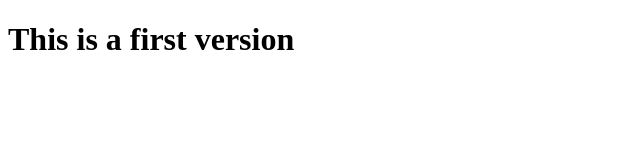
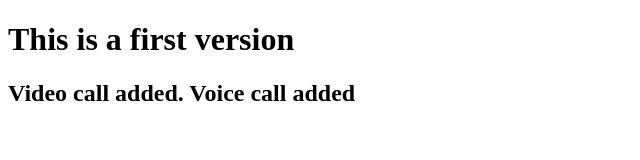
Before and after one commit to Gblack-Hub/vid, a plain HTML site: page index.html in a window 1280 px wide. Shown: the whole page, without its empty margins (0-640 px from the left). Drawn offline with Linux system fonts and the light colour scheme.

Commit message:
version 2

```diff
--- a/index.html
+++ b/index.html
@@ -8,5 +8,6 @@
 </head>
 <body>
     <h1>This is a first version</h1>
+    <h2>Video call added. Voice call added</h2>
 </body>
 </html>
```
